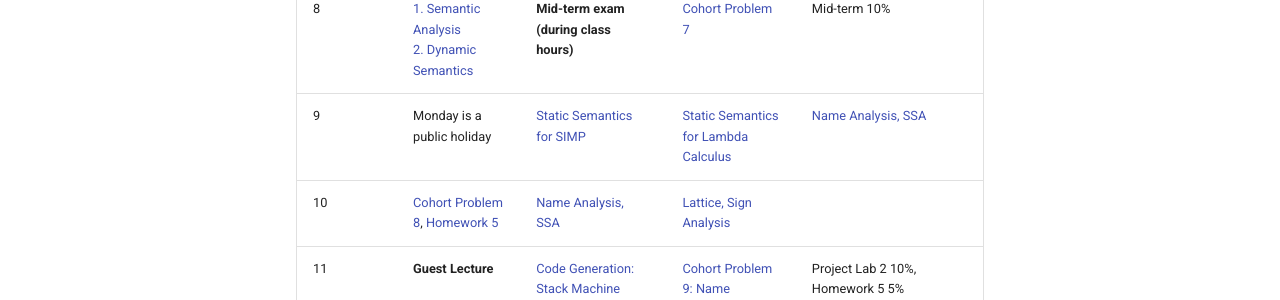
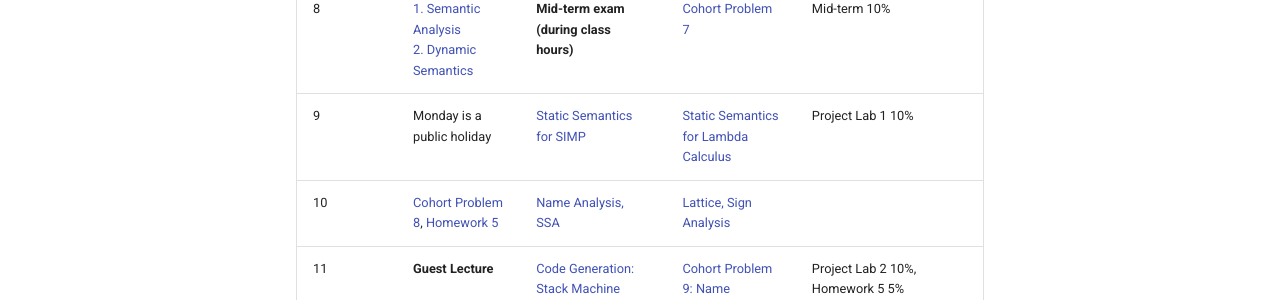
Before and after one commit to 50054-cdpa/notes, an MkDocs documentation site: the page built from docs/schedule.md, in a window 1280 px wide and 900 px high, scrolled down 668 px. Shown: the part 285-585 px from the top of the window. Built offline with MkDocs 1.6.1 and Material for MkDocs 9.7.7, drawn with Linux system fonts in a browser that asks for light colours; some web fonts are replaced; comment, search, counter and statistics services are not loaded.

Commit message:
fixed schedule

```diff
--- a/docs/schedule.md
+++ b/docs/schedule.md
@@ -9,7 +9,7 @@
 | 6 | [Parser-Combinator](./syntax_analysis_parser_combinator.md) | [IR: Pseudo-Assembly](./ir_pseudo_assembly.md) | [Cohort Problem 5 Cont'd](https://github.com/50054-cdpa/cohort_probs_haskell/tree/main/syntax_analysis), <br/> [Homework 4](https://github.com/50054-cdpa/homework_haskell/tree/main/syntax_analysis), <br/> Project Briefing  | [Bottom-up Parsing](./syntax_analysis_2.md) for self-study. it won't show up in exams. |
 | 7 |  |  |  | Homework 4 5% |
 | 8 | [1. Semantic Analysis](./semantic_analysis.md) <br/> [2. Dynamic Semantics](./dynamic_semantics.md) | **Mid-term exam (during class hours)** |  [Cohort Problem 7](https://github.com/50054-cdpa/cohort_probs_haskell/tree/main/dynamic_semantics)  | Mid-term 10%  |
-| 9 | Monday is a public holiday | [Static Semantics for SIMP](./static_semantics.md) | [Static Semantics for Lambda Calculus](./static_semantics_2.md)  | [Name Analysis, SSA](./name_analysis.md) | Project Lab 1 10% |
+| 9 | Monday is a public holiday | [Static Semantics for SIMP](./static_semantics.md) | [Static Semantics for Lambda Calculus](./static_semantics_2.md)  | Project Lab 1 10% |
 | 10 | [Cohort Problem 8](https://github.com/50054-cdpa/cohort_probs_haskell/tree/main/static_semantics), [Homework 5](https://github.com/50054-cdpa/homework_haskell/tree/main/semantic_analysis) | [Name Analysis, SSA](./name_analysis.md) | [Lattice, Sign Analysis](./sign_analysis_lattice.md) <br/> |  | |
 | 11 |  **Guest Lecture**  | [Code Generation: Stack Machine](./code_generation_wasm.md) | [Cohort Problem 9: Name Analysis](https://github.com/50054-cdpa/cohort_probs_haskell/tree/main/name_analysis)  | Project Lab 2 10%,  Homework 5 5%  |
 | 12 |  [Liveness Analysis](./liveness_analysis.md)  | [Code Generation: Register Allocation](./code_generation_wasm.md)  | [Cohort Problem 10: Sign Analysis](https://github.com/50054-cdpa/cohort_probs_haskell/tree/main/sign_analysis)  |  |
```
